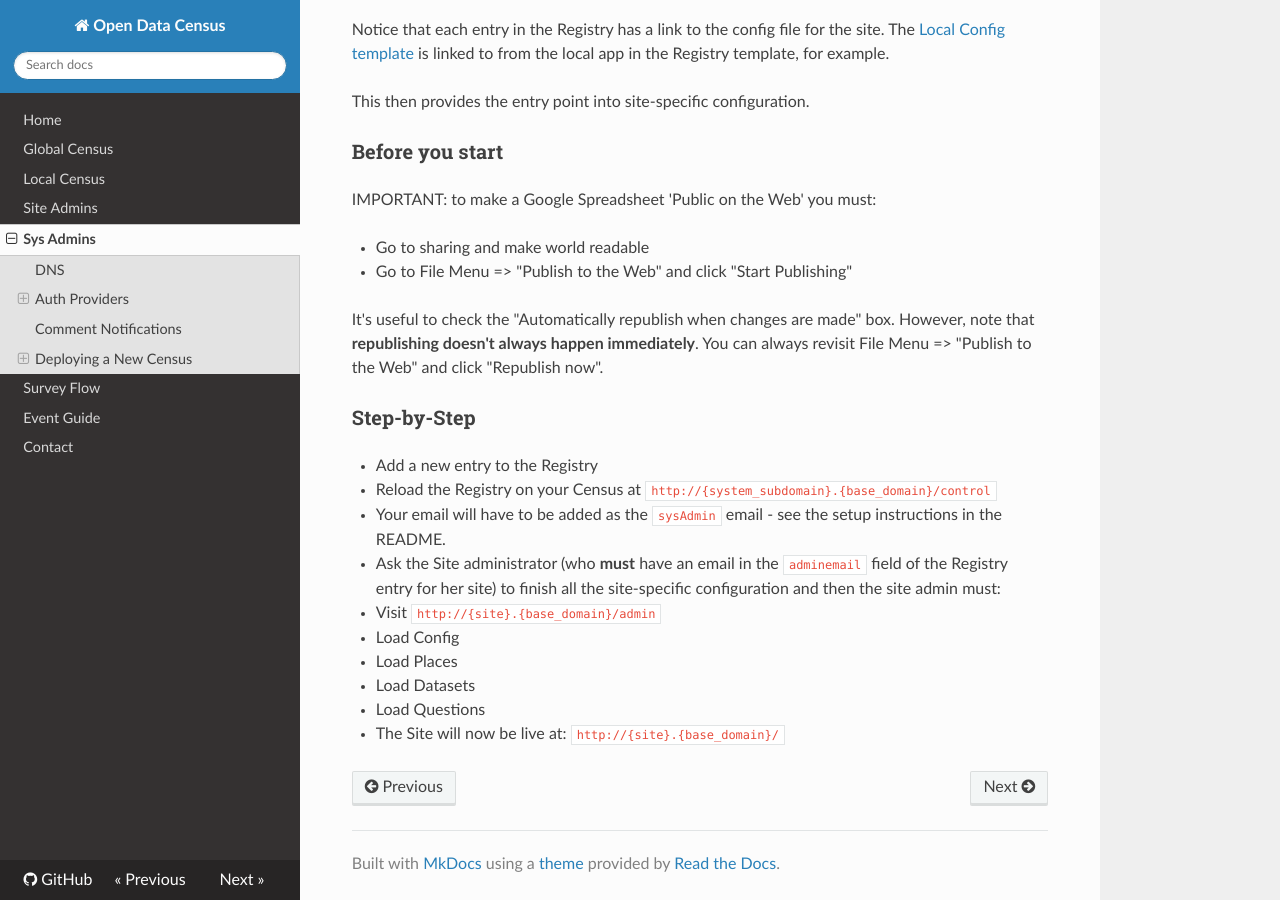
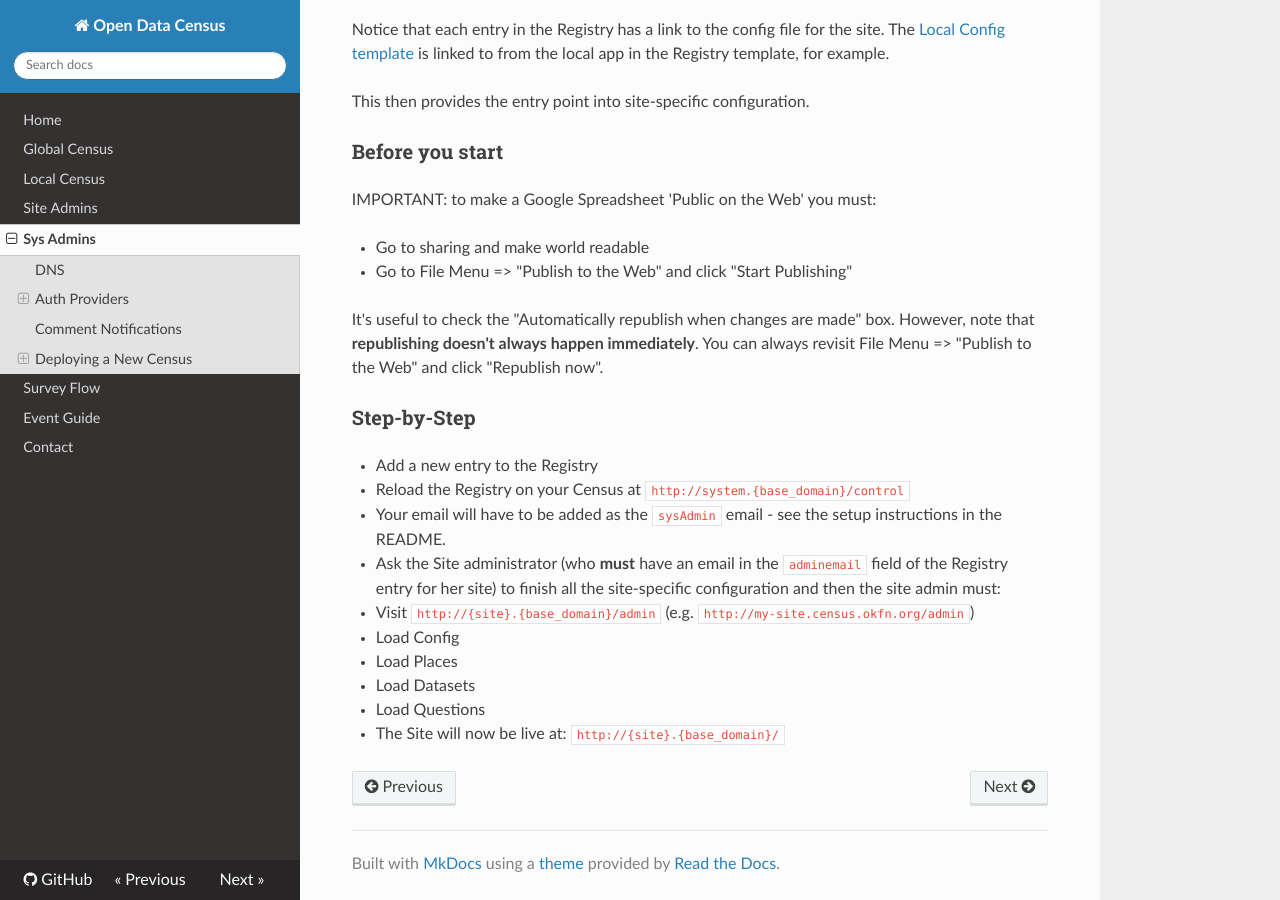
Before and after one commit to okfn/opendatasurvey, an MkDocs documentation site: the page built from docs/sys-admins/index.md, in a window 1280 px wide and 900 px high, scrolled down 1553 px. Built offline with MkDocs 1.6.1, drawn with Linux system fonts in a browser that asks for light colours; nearby versions of some CDN libraries; old or Windows-style settings are respelled for this version of MkDocs; some of the changed lines change nothing that is shown; some of the changed text lies outside the part shown.

Commit message:
[#742] Clarify registry reload instructions.
The `system_subdomain` setting can be configured in the settings file
(or env var). But it's clearer in this area of the docs to just use the
default value.

```diff
--- a/docs/sys-admins/index.md
+++ b/docs/sys-admins/index.md
@@ -14,7 +14,7 @@ The Census is configured to use Google and Facebook as auth providers. You must
 
 ### Google
 
-Go to your Google Cloud account and "Create a New Client ID" under "APIs & auth > Credentials". The type is "web application", and you need to configure the origins and callbacks for your `auth` subdomain (which is `id` by default. e.g.: `http://id.{your_domain}/login`).
+Go to your Google Cloud account and "Create a New Client ID" under "APIs & auth > Credentials". The type is "web application", and you need to configure the origins and callbacks for your `auth` subdomain (which is `id` by default. e.g.: `http://id.{base_domain}/login`).
 
 Get the credentials required for your `GOOGLE_APP_ID` and `GOOGLE_APP_SECRET` settings.
 
@@ -62,12 +62,13 @@ It's useful to check the "Automatically republish when changes are made" box. Ho
 ### Step-by-Step
 
 * Add a new entry to the Registry
-* Reload the Registry on your Census at `http://{system_subdomain}.{base_domain}/control`
+* Reload the Registry on your Census at `http://system.{base_domain}/control`
   * Your email will have to be added as the `sysAdmin` email - see the setup instructions in the README.
 * Ask the Site administrator (who **must** have an email in the `adminemail` field of the Registry entry for her site) to finish all the site-specific configuration and then the site admin must:
-  * Visit `http://{site}.{base_domain}/admin`
+  * Visit `http://{site}.{base_domain}/admin` (e.g. `http://my-site.census.okfn.org/admin`)
   * Load Config
   * Load Places
   * Load Datasets
   * Load Questions
+
 * The Site will now be live at: `http://{site}.{base_domain}/`
```
